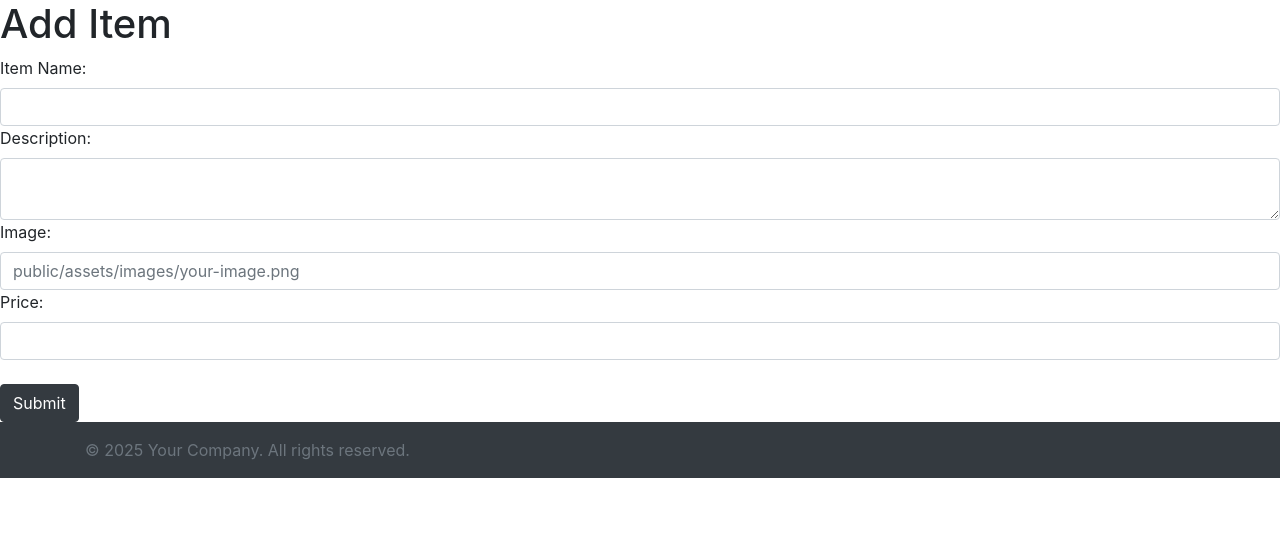
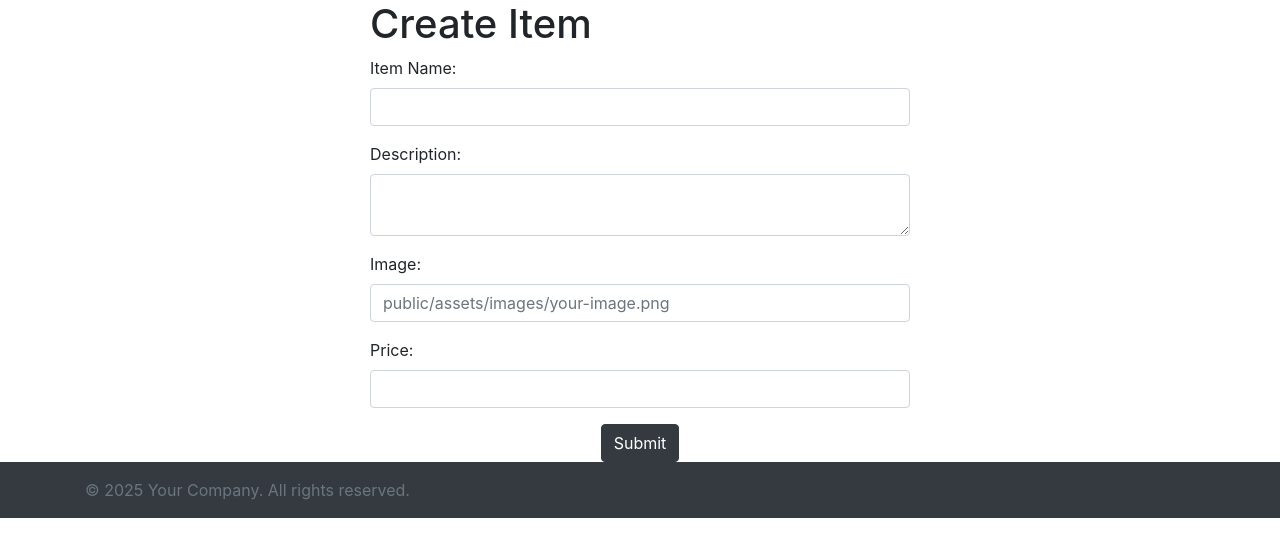
Before and after one commit to AmeliaES/eCommerce-admin-panel, a PHP site: page /create.php in a window 1280 px wide. Shown: the part 56-613 px from the top of the page. Run offline with PHP 8.4, Linux system fonts and the light colour scheme.

Commit message:
align form to center and adjust width based on screen size

```diff
--- a/public/create.php
+++ b/public/create.php
@@ -2,26 +2,35 @@
 include '../templates/nav.php';
 ?>
 
-<h1>Add Item</h1>
+
+<div class="container-sm">
+    <div class="row justify-content-center">
+        <div class="col-12 col-md-6">
+            <h1>Create Item</h1>
             <form action="create.php" method="post" enctype="multipart/form-data">
-    <!-- input box for item name  -->
-    <label for="name">Item Name:</label>
+                <!-- input box for item name -->
+                <div class="mb-3">
+                    <label for="name" class="form-label">Item Name:</label>
                     <input type="text"
                         id="item_name"
                         class="form-control"
                         name="item_name"
                         required
                         value="<?php if (isset($_POST['item_name'])) echo $_POST['item_name']; ?>">
+                </div>
 
                 <!-- input box for item description -->
-    <label for="description">Description:</label>
+                <div class="mb-3">
+                    <label for="description" class="form-label">Description:</label>
                     <textarea id="item_desc"
                             class="form-control"
                             name="item_desc"
                             required><?php if (isset($_POST['item_desc'])) echo $_POST['item_desc']; ?></textarea>
+                </div>
 
                 <!-- input box for image path -->
-    <label for="image">Image:</label>
+                <div class="mb-3">
+                    <label for="image" class="form-label">Image:</label>
                     <input type="text"
                         id="item_img"
                         class="form-control"
@@ -29,19 +38,28 @@ include '../templates/nav.php';
                         required
                         placeholder="public/assets/images/your-image.png"
                         value="<?php if (isset($_POST['item_img'])) echo $_POST['item_img']; ?>">
+                </div>
 
                 <!-- input box for item price -->
-    <label for="price">Price:</label>
+                <div class="mb-3">
+                    <label for="price" class="form-label">Price:</label>
                     <input type="number"
                         id="item_price"
                         class="form-control"
                         name="item_price"
                         min="0" step="0.01"
                         required
-           value="<?php if (isset($_POST['item_price'])) echo $_POST['item_price']; ?>"><br>
+                        value="<?php if (isset($_POST['item_price'])) echo $_POST['item_price']; ?>">
+                </div>
+
                 <!-- submit button -->
+                <div class="text-center">
                     <input type="submit" class="btn btn-dark" value="Submit">
+                </div>
             </form>
+        </div>
+    </div>
+</div>
 
 <?php
 if ($_SERVER['REQUEST_METHOD'] == 'POST') {
```
Lines whose indentation alone changed are shown as unchanged.
